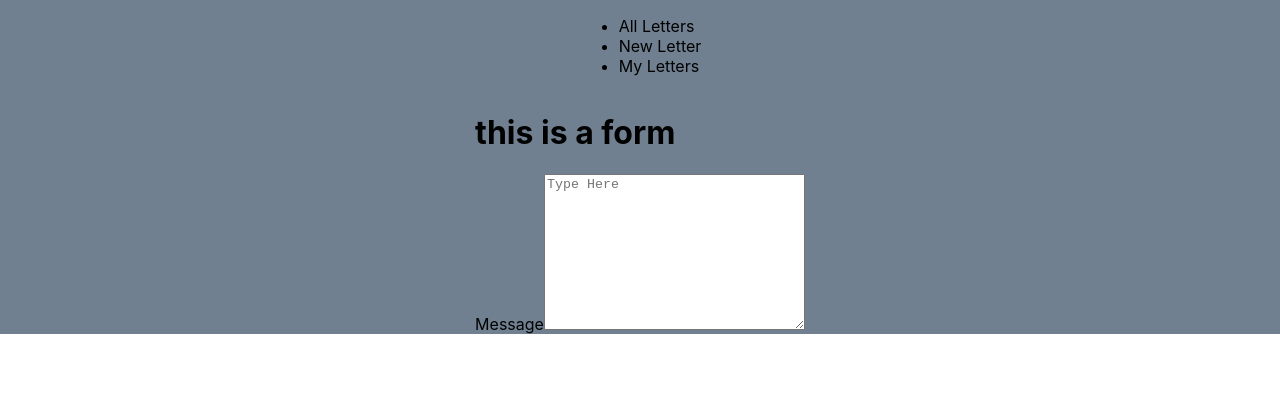
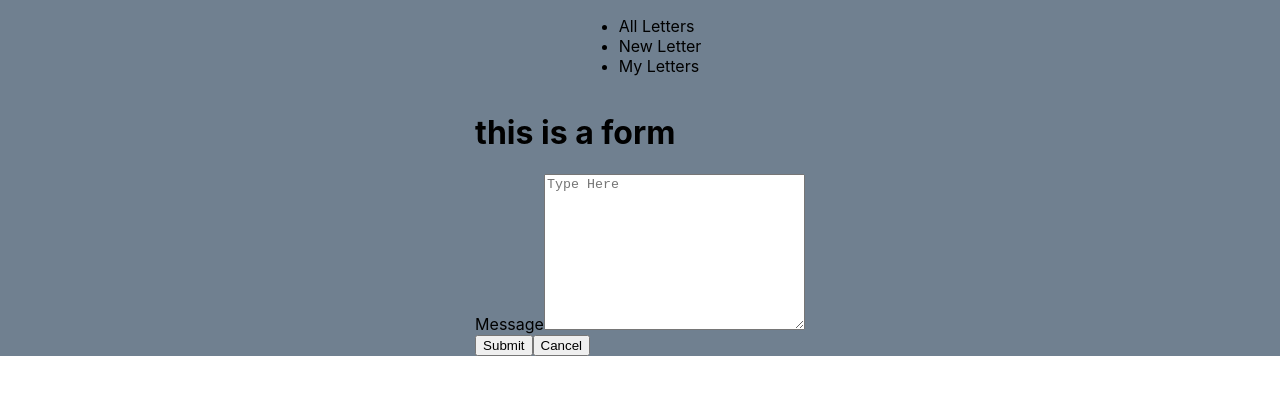
Before and after one commit to JohnBorges52/paper-airplanes, a React (Create React App) app in the folder client/: page /letters/new in a window 1280 px wide. Shown: the top 394 px of the page. Built offline with nearby package versions, Linux system fonts and the light colour scheme; the HTML template or start-up script is replaced by a standard one.

Commit message:
Add buttons to components

```diff
--- a/client/package.json
+++ b/client/package.json
@@ -7,6 +7,7 @@
     "@testing-library/react": "^13.3.0",
     "@testing-library/user-event": "^13.5.0",
     "axios": "^0.27.2",
+    "classnames": "^2.3.1",
     "react": "^18.2.0",
     "react-dom": "^18.2.0",
     "react-router-dom": "^6.3.0",
--- /dev/null
+++ b/client/src/components/Button.jsx
@@ -0,0 +1,15 @@
+import React from "react";
+import classNames from "classnames";
+
+export const Button = (props) => {
+  const buttonClass = classNames("button", {
+    "button-confirm": props.confirm,
+    "button-cancel" : props.cancel
+  })
+
+  return (
+    <button className={buttonClass} disabled={props.disabled}  onClick={props.onClick}>
+      {props.children}
+    </button>
+  )
+}
--- a/client/src/components/Form.jsx
+++ b/client/src/components/Form.jsx
@@ -1,12 +1,16 @@
-import React from "react"
-export const Form = () => {
+import { useState } from "react"
+import { Button } from "./Button"
+export const Form = (props) => {
+  const [message, setMessage] = useState("")
   return (
     <div>
       <h1>this is a form</h1>
-      <form>
+      <form onChange={(event)=>{setMessage(event.target.value)}} onSubmit={(event)=>{event.preventDefault()}}>
         <label>Message</label>
         <textarea name="message" id="message-id" cols="30" rows="10" placeholder="Type Here"></textarea>
       </form>
+      <Button onClick={()=>{props.onSubmit()}}>Submit</Button>
+      <Button onClick={()=>{props.cancel()}}>Cancel</Button>
     </div>
   )
 }
--- a/client/src/components/LetterItem.jsx
+++ b/client/src/components/LetterItem.jsx
@@ -1,5 +1,5 @@
 import React from "react"
-
+import { Button } from "./Button"
 
 export const LetterItem = (props) => {
 
@@ -12,6 +12,7 @@ export const LetterItem = (props) => {
       <p className="letterMessage">{props.letterMessage}</p>
       <footer className="letterType">
         Type:{props.type}
+        <Button>Flag</Button>
       </footer>
     </div>
   )
```
Also changed, not shown: 1 other file (tests, documents, lock files or other folders).
